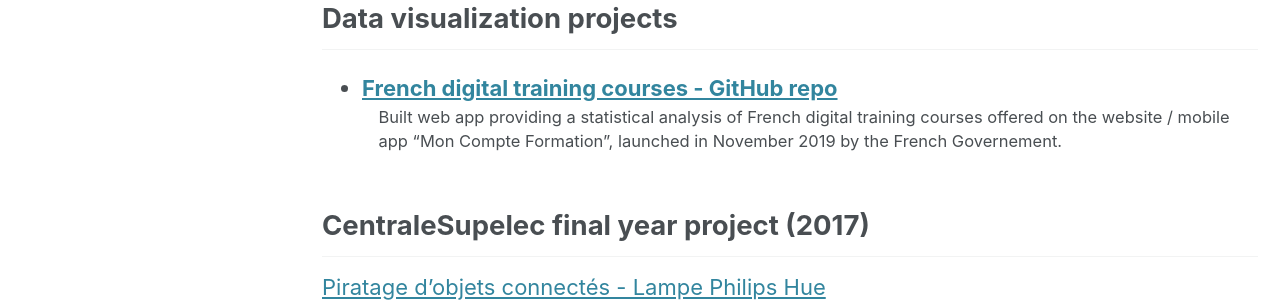
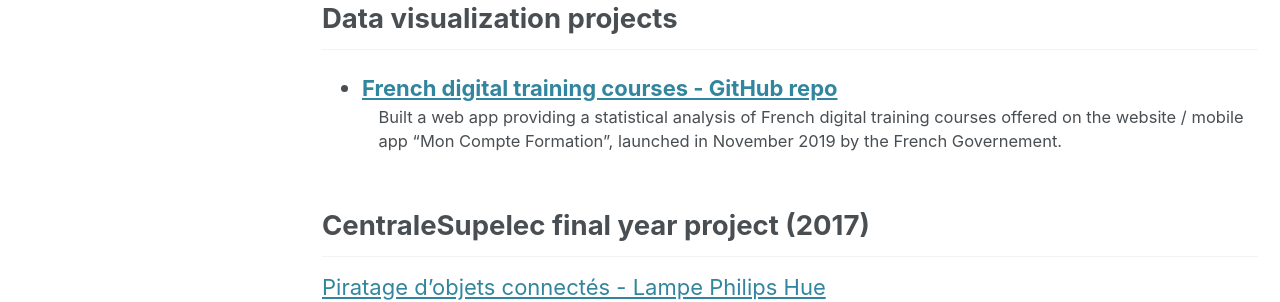
Before and after one commit to jeremieperes/jeremieperes.github.io, a Jekyll site: the page built from _pages/projects.md, in a window 1280 px wide and 900 px high, scrolled down 729 px. Shown: the part 314-616 px from the top of the window. Built offline with Jekyll 4.4.1, drawn with Linux system fonts in a browser that asks for light colours; cached includes are drawn as plain includes.

```diff
--- a/_pages/projects.md
+++ b/_pages/projects.md
@@ -22,7 +22,7 @@ Built a resilient architecture for storing large amount of data from the GDELT d
 ## Data visualization projects
 
 * [French digital training courses - GitHub repo](https://github.com/jeremieperes/french-training-courses)
-: Built web app providing a statistical analysis of French digital training courses offered on the website / mobile app “Mon Compte Formation”, launched in November 2019 by the French Governement.
+: Built a web app providing a statistical analysis of French digital training courses offered on the website / mobile app “Mon Compte Formation”, launched in November 2019 by the French Governement.
 
 
 ## CentraleSupelec final year project (2017)
```
